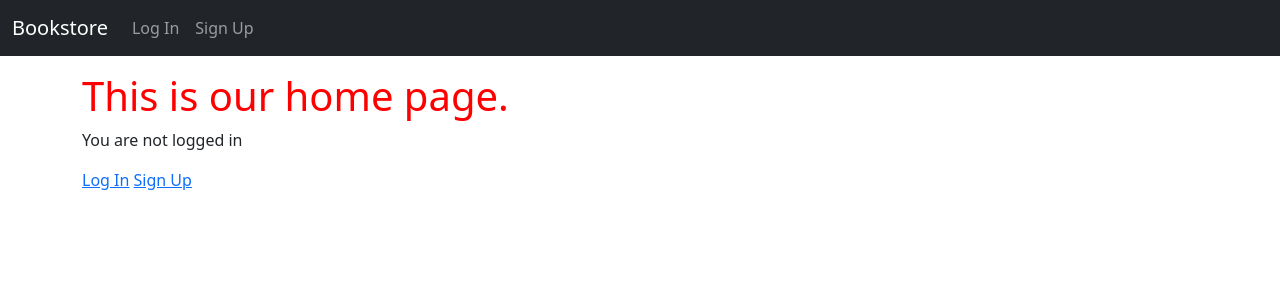
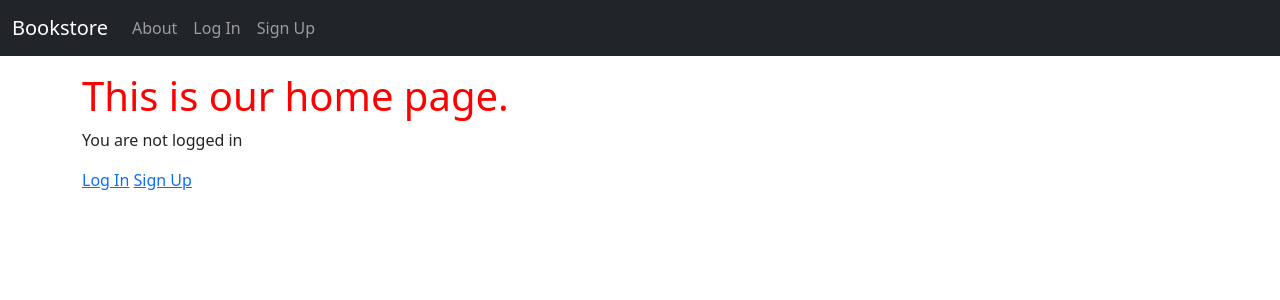
Before and after one commit to thisisjab/bookstore-django, a Django app: page / in a window 1280 px wide. Shown: the top 300 px of the page. Run offline with Django 4.2, Linux system fonts and the light colour scheme; some libraries are stand-ins or nearby versions.

Commit message:
Add about page

```diff
--- a/pages/urls.py
+++ b/pages/urls.py
@@ -1,7 +1,8 @@
 from django.urls import path
 
-from .views import HomePageView
+from .views import HomePageView, AboutPageView
 
 urlpatterns = [
+    path("about/", AboutPageView.as_view(), name="about"),
     path("", HomePageView.as_view(), name="home"),
 ]
--- a/pages/views.py
+++ b/pages/views.py
@@ -3,3 +3,7 @@ from django.views.generic import TemplateView
 
 class HomePageView(TemplateView):
     template_name = "home.html"
+
+
+class AboutPageView(TemplateView):
+    template_name = "about.html"
--- a/templates/_base.html
+++ b/templates/_base.html
@@ -19,6 +19,9 @@
             </button>
             <div class="collapse navbar-collapse" id="navbarCollapse">
                 <ul class="navbar-nav me-auto mb-2 mb-md-0">
+                    <li class="nav-item">
+                        <a class="nav-link" href="{% url 'about' %}">About</a>
+                    </li>
                     {% if user.is_authenticated %}
                     <li class="nav-item">
                         <a class="nav-link" href="{% url 'logout' %}">Log Out</a>
```
Also changed, not shown: templates/about.html (added, +7 -0 lines).
